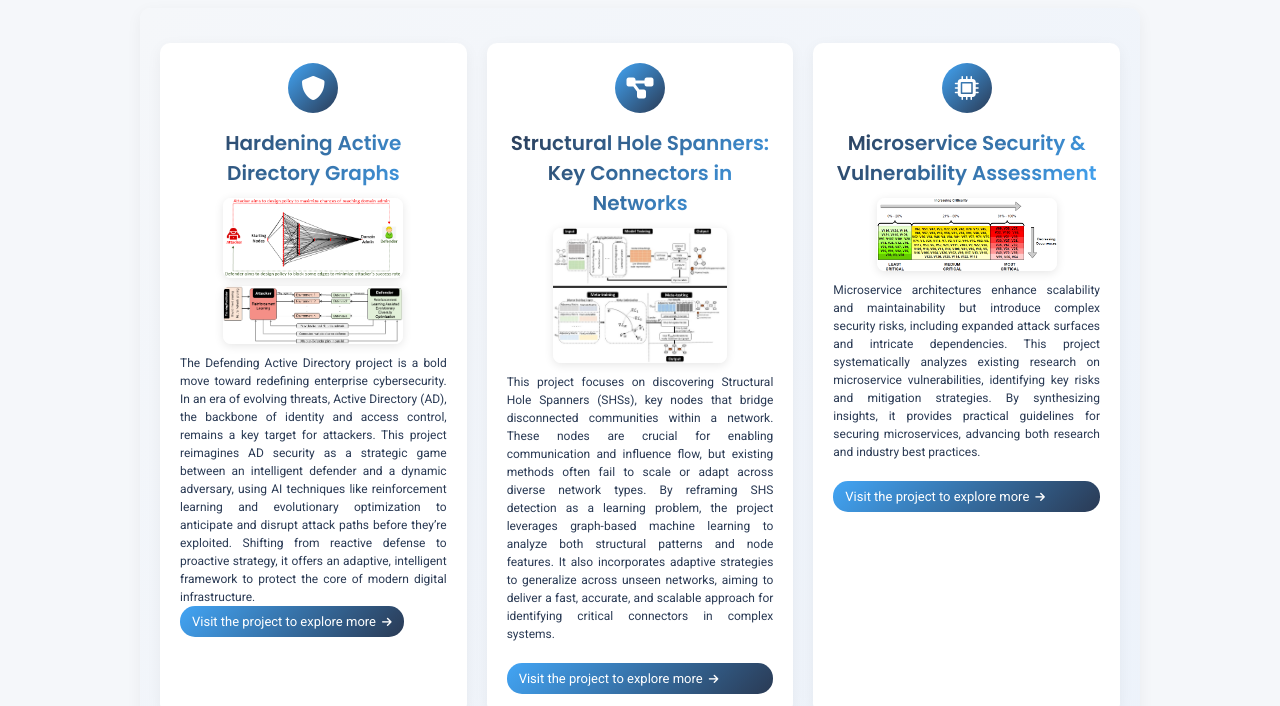
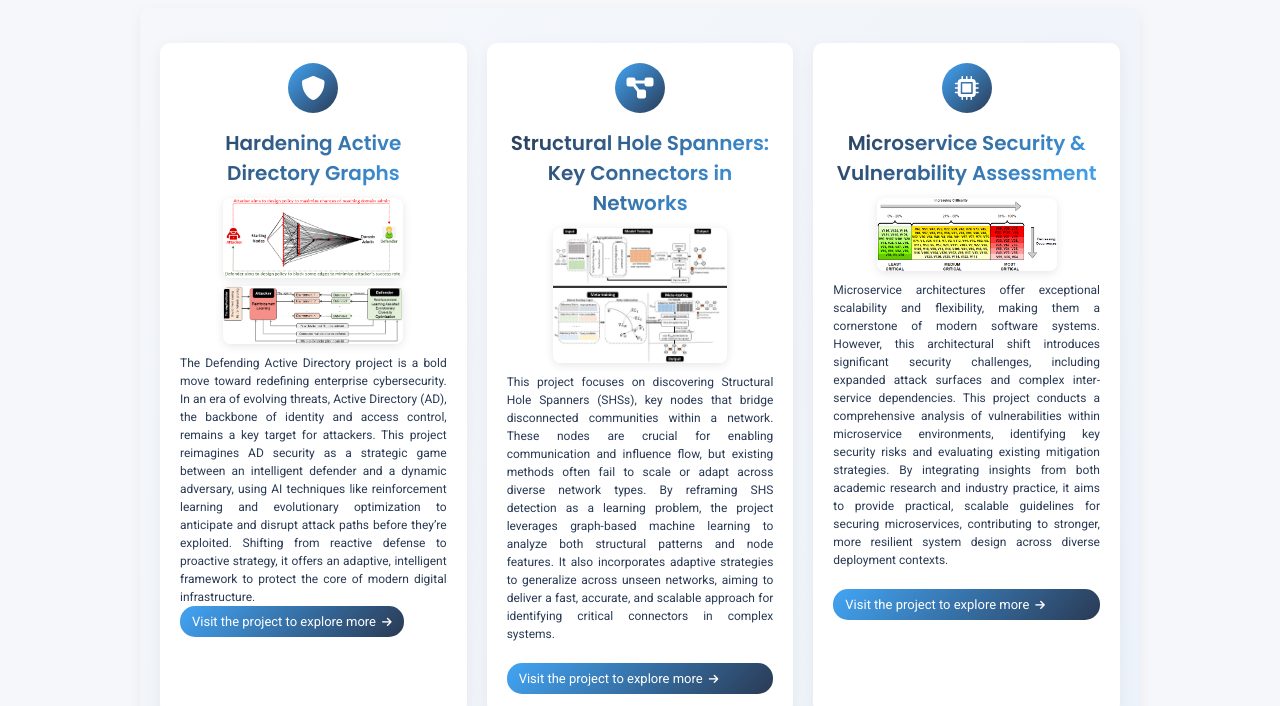
Before and after one commit to Goel-Diksha/goel-diksha.github.io, a plain HTML site: page Projects/index.html in a window 1280 px wide. Shown: the part 311-1017 px from the top of the page. Drawn offline with Linux system fonts and the light colour scheme.

Commit message:
Update index.html

```diff
--- a/Projects/index.html
+++ b/Projects/index.html
@@ -75,8 +75,7 @@
                         <img src="Criticality_Diagram.png" alt="Criticality Diagram" class="project-image" loading="lazy">
                     </div>
                     <p style="text-align: justify; font-size: 12px;">
-                        Microservice architectures enhance scalability and maintainability but introduce complex security risks, including expanded attack surfaces and intricate dependencies. This project systematically analyzes existing research on microservice vulnerabilities, identifying key risks and mitigation strategies. By synthesizing insights, it provides practical guidelines for securing microservices, advancing both research and industry best practices.
-                    </p>
+                      Microservice architectures offer exceptional scalability and flexibility, making them a cornerstone of modern software systems. However, this architectural shift introduces significant security challenges, including expanded attack surfaces and complex inter-service dependencies. This project conducts a comprehensive analysis of vulnerabilities within microservice environments, identifying key security risks and evaluating existing mitigation strategies. By integrating insights from both academic research and industry practice, it aims to provide practical, scalable guidelines for securing microservices, contributing to stronger, more resilient system design across diverse deployment contexts.     </p>
                     <a href="https://ieeexplore.ieee.org/stamp/stamp.jsp?arnumber=10720020" class="project-link">Visit the project to explore more <i class="fas fa-arrow-right"></i></a>
                 </div>
             </div>
```
